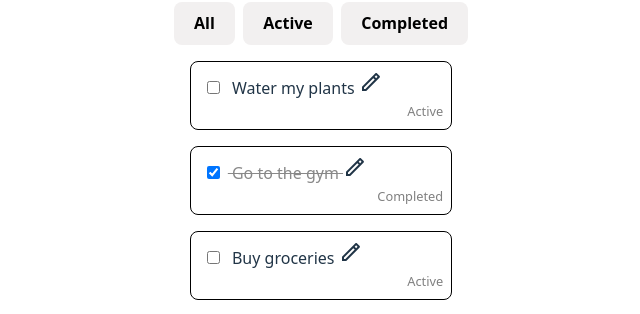
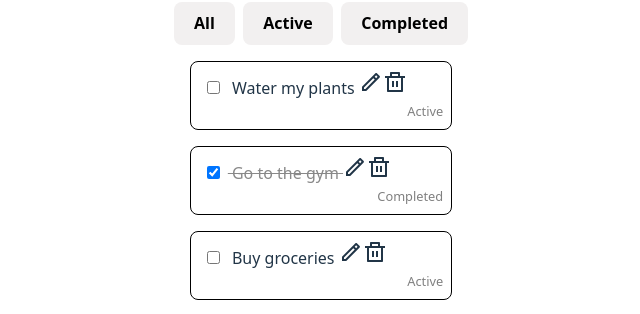
Before and after one commit to merrycoconut/todolist, a React (Vite) app: page / in a window 1280 px wide. Shown: the part 321-635 px from the top of the page, without its empty margins (319-959 px from the left). Built offline with nearby package versions, Linux system fonts and the light colour scheme.

Commit message:
feat: add delete current tasks

```diff
--- a/src/App.css
+++ b/src/App.css
@@ -19,7 +19,7 @@
 
 form {
   display: inline-flex;
-  gap:1rem;
+  gap: 1rem;
 }
 
 .user-input {
@@ -29,7 +29,7 @@ form {
 
 .filter-button {
   display: flex;
-  gap:0.5rem;
+  gap: 0.5rem;
 }
 
 button {
@@ -64,7 +64,7 @@ button:focus-visible {
   text-align: left;
 }
 
-.check-button{
+.check-button {
   margin: 0.5rem;
   padding: 0.5rem;
 }
--- a/src/Borad.tsx
+++ b/src/Borad.tsx
@@ -33,6 +33,13 @@ export default function Board() {
       type: "edit-task",
       id: id,
       todoText: userInput,
+    });
+  }
+
+  function handleDelete(id: number) {
+    dispatch({
+      type: "delete-task",
+      id: id,
     });
   }
 
@@ -77,6 +84,10 @@ export default function Board() {
         });
       }
 
+      case "delete-task": {
+        return toDoList.filter((item) => item.id !== action.id);
+      }
+
       case "change-task-status": {
         return toDoList.map((item) => {
           if (item.id === action.id) {
@@ -118,6 +129,7 @@ export default function Board() {
         toDoList={toDoList}
         handleStatusChange={handleStatusChange}
         handleEdit={handleEdit}
+        handleDelete={handleDelete}
       />
     </div>
   );
--- a/src/components/ToDoItem.tsx
+++ b/src/components/ToDoItem.tsx
@@ -1,17 +1,19 @@
 import type { ToDo } from "../utils/types";
 import { useState } from "react";
-import { RiPencilLine } from "@remixicon/react";
+import { RiPencilLine, RiDeleteBinLine } from "@remixicon/react";
 
 type ToDoItemProps = {
   item: ToDo;
   handleStatusChange: (id: number) => void;
   handleEdit: (id: number, userInput: string) => void;
+  handleDelete: (id: number) => void;
 };
 
 export default function ToDoItem({
   item,
   handleStatusChange,
   handleEdit,
+  handleDelete,
 }: ToDoItemProps) {
   const [isClick, setClick] = useState(false);
 
@@ -41,6 +43,7 @@ export default function ToDoItem({
         )}
 
         <RiPencilLine onClick={() => setClick(!isClick)} />
+        <RiDeleteBinLine onClick={() => handleDelete(item.id)} />
       </div>
       <p className="todo-status">
         {" "}
--- a/src/components/ToDoList.tsx
+++ b/src/components/ToDoList.tsx
@@ -5,12 +5,14 @@ type ToDoListProps = {
   toDoList: ToDo[];
   handleStatusChange: (id: number) => void;
   handleEdit: (id: number, userInput: string) => void;
+  handleDelete: (id: number) => void;
 };
 
 export default function ToDoList({
   toDoList,
   handleStatusChange,
   handleEdit,
+  handleDelete,
 }: ToDoListProps) {
   const todoLists = toDoList.map(
     (item) =>
@@ -20,6 +22,7 @@ export default function ToDoList({
           item={item}
           handleStatusChange={handleStatusChange}
           handleEdit={handleEdit}
+          handleDelete={handleDelete}
         />
       ),
   );
--- a/src/components/UserInput.tsx
+++ b/src/components/UserInput.tsx
@@ -5,7 +5,7 @@ type UserInputProps = {
 export default function UserInput({ handleAdd }: UserInputProps) {
   function handleSubmit(formData: FormData) {
     const userInput = formData.get("userInput") as string;
-      handleAdd(userInput);
+    handleAdd(userInput);
   }
 
   return (
```
Also changed, not shown: 1 other file (tests, documents, lock files or other folders).
